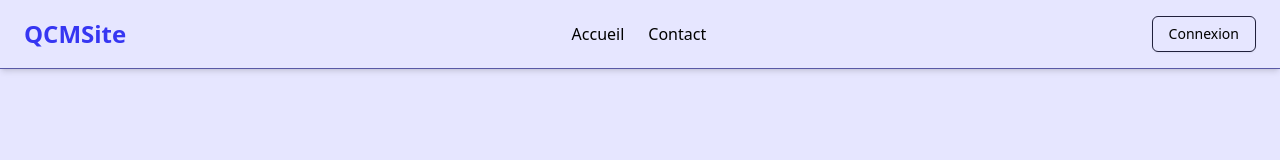
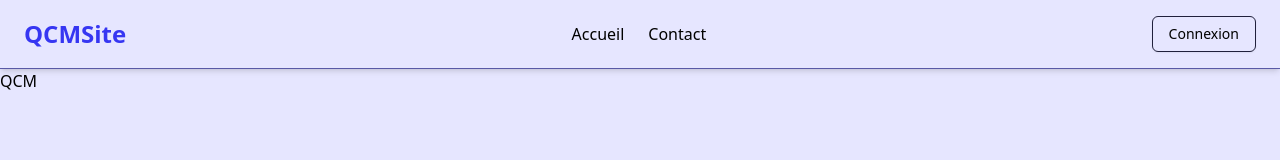
Before and after one commit to Zodiarche/qcm-project, a React (Vite) app in the folder frontend/: page /qcm in a window 1280 px wide. Shown: the top 160 px of the page. Built offline with nearby package versions, Linux system fonts and the light colour scheme.

Commit message:
feat: Ajouter QCM quand on est connecté

```diff
--- a/frontend/src/App.tsx
+++ b/frontend/src/App.tsx
@@ -8,6 +8,7 @@ import Contact from '@/pages/Contact';
 import Home from '@/pages/Home';
 import Login from '@/pages/Login';
 import Profile from '@/pages/Profile';
+import QCM from '@/pages/QCM';
 import Register from '@/pages/Register';
 
 const App = () => {
@@ -24,6 +25,7 @@ const App = () => {
               <Route path="/login" element={<Login />} />
               <Route path="/register" element={<Register />} />
               <Route path="/profile" element={<Profile />} />
+              <Route path="/qcm" element={<QCM />} />
             </Routes>
           </main>
         </div>
--- a/frontend/src/components/Header.tsx
+++ b/frontend/src/components/Header.tsx
@@ -27,14 +27,22 @@ const Header = () => {
           <Link to="/" className="text-foreground hover:text-primary transition">
             Accueil
           </Link>
+
+          {isAuthenticated && (
+            <>
+              <Link to="/qcm" className="text-foreground hover:text-primary transition">
+                QCM
+              </Link>
+
+              <Link to="/profile" className="text-foreground hover:text-primary transition">
+                Profil
+              </Link>
+            </>
+          )}
+
           <Link to="/contact" className="text-foreground hover:text-primary transition">
             Contact
           </Link>
-          {isAuthenticated && (
-            <Link to="/profile" className="text-foreground hover:text-primary transition">
-              Profil
-            </Link>
-          )}
         </nav>
 
         {isAuthenticated ? (
--- /dev/null
+++ b/frontend/src/pages/QCM.tsx
@@ -0,0 +1,5 @@
+const QCM = () => {
+  return <div>QCM</div>;
+};
+
+export default QCM;
```
